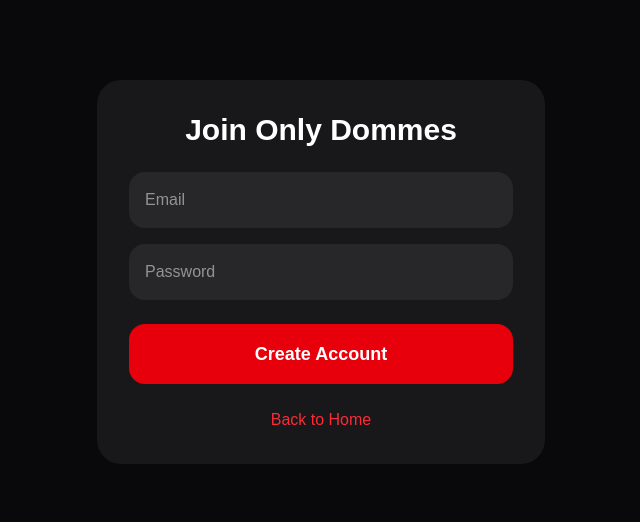
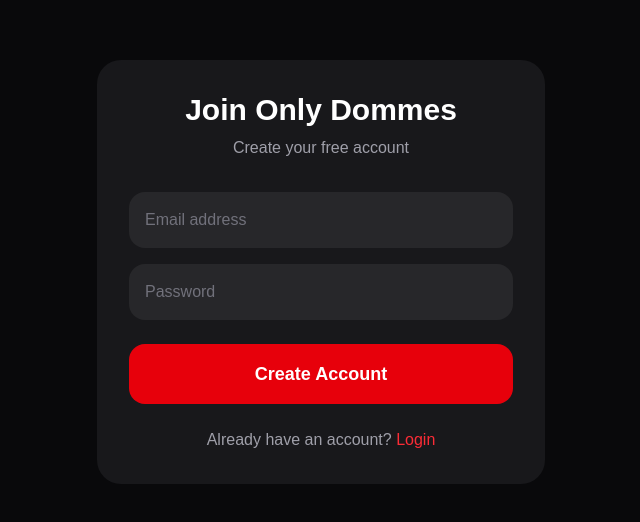
Before and after one commit to CashMere-lab-ops/Only-Dommes, a Next.js app: page /signup in a window 1280 px wide. Shown: the part 128-650 px from the top of the page, without its empty margins (319-959 px from the left). Built offline with nearby package versions, Linux system fonts and the light colour scheme.

Commit message:
Connect real Supabase signup

```diff
--- a/app/signup/page.tsx
+++ b/app/signup/page.tsx
@@ -1,45 +1,74 @@
 'use client';
 
 import { useState } from 'react';
+import { supabase } from '../../lib/supabase';
 import Link from 'next/link';
 
 export default function SignupPage() {
   const [email, setEmail] = useState('');
   const [password, setPassword] = useState('');
   const [message, setMessage] = useState('');
+  const [loading, setLoading] = useState(false);
 
-  const handleSignup = () => {
-    setMessage('This is a test. Supabase will be connected next.');
+  const handleSignup = async () => {
+    setLoading(true);
+    setMessage('');
+
+    const { error } = await supabase.auth.signUp({
+      email,
+      password,
+    });
+
+    if (error) {
+      setMessage(error.message);
+    } else {
+      setMessage('Success! Check your email to confirm your account.');
+    }
+
+    setLoading(false);
   };
 
   return (
     <div className="min-h-screen bg-zinc-950 text-white flex items-center justify-center p-6">
       <div className="bg-zinc-900 p-8 rounded-3xl w-full max-w-md">
-        <h1 className="text-3xl font-bold mb-6 text-center">Join Only Dommes</h1>
+        <h1 className="text-3xl font-bold mb-2 text-center">Join Only Dommes</h1>
+        <p className="text-zinc-400 text-center mb-8">Create your free account</p>
 
         <input
           type="email"
-          placeholder="Email"
-          className="w-full p-4 mb-4 bg-zinc-800 rounded-2xl"
+          placeholder="Email address"
+          className="w-full p-4 mb-4 bg-zinc-800 rounded-2xl text-white placeholder-zinc-500"
           value={email}
           onChange={(e) => setEmail(e.target.value)}
         />
+
         <input
           type="password"
           placeholder="Password"
-          className="w-full p-4 mb-6 bg-zinc-800 rounded-2xl"
+          className="w-full p-4 mb-6 bg-zinc-800 rounded-2xl text-white placeholder-zinc-500"
           value={password}
           onChange={(e) => setPassword(e.target.value)}
         />
+
         <button
           onClick={handleSignup}
-          className="w-full bg-red-600 py-4 rounded-2xl text-lg font-semibold"
+          disabled={loading}
+          className="w-full bg-red-600 hover:bg-red-700 disabled:bg-zinc-700 py-4 rounded-2xl text-lg font-semibold"
         >
-          Create Account
+          {loading ? 'Creating account...' : 'Create Account'}
         </button>
-        {message && <p className="mt-4 text-center text-green-400">{message}</p>}
+
+        {message && (
+          <p className="mt-6 text-center p-4 bg-zinc-800 rounded-2xl text-sm">
+            {message}
+          </p>
+        )}
+
         <p className="text-center mt-6 text-zinc-400">
-          <Link href="/" className="text-red-500">Back to Home</Link>
+          Already have an account?{' '}
+          <Link href="/login" className="text-red-500 hover:underline">
+            Login
+          </Link>
         </p>
       </div>
     </div>
```
